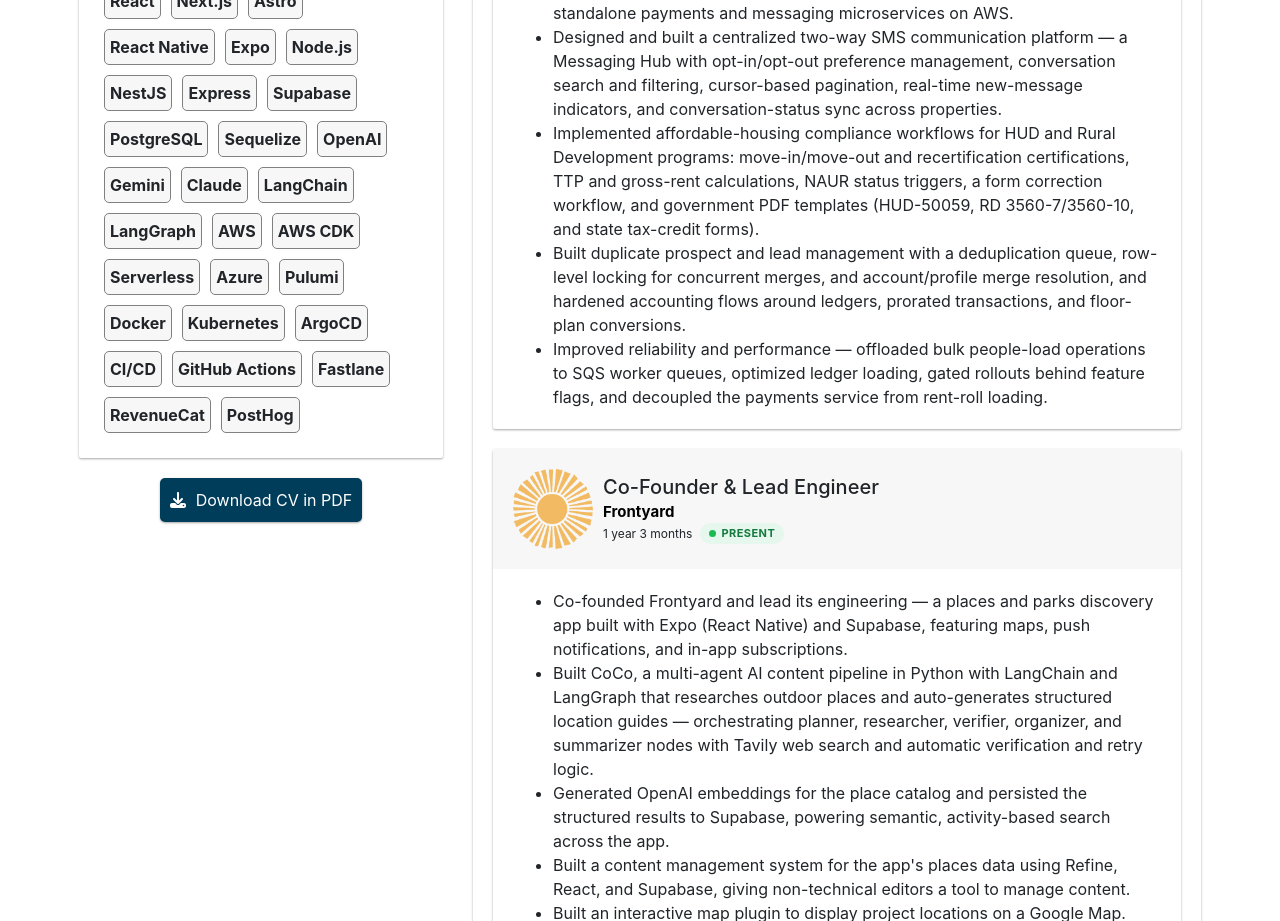
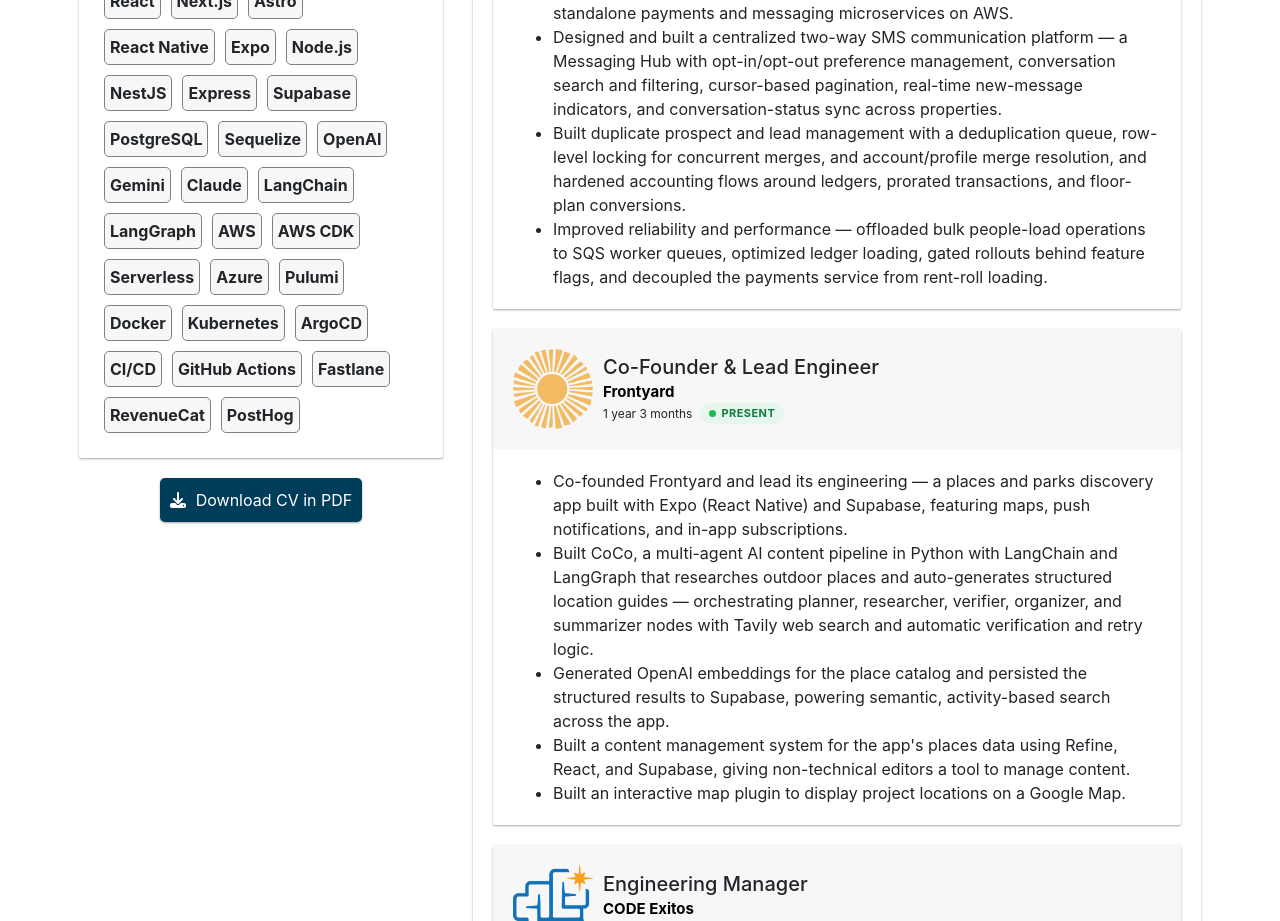
Before and after one commit to jehielmartinez/portfolio, a React (Vite) app: page / in a window 1280 px wide. Shown: the part 940-1861 px from the top of the page. Built offline with nearby package versions, Linux system fonts and the light colour scheme.

Commit message:
Trim Fortress experience bullets

```diff
--- a/src/assets/resume.ts
+++ b/src/assets/resume.ts
@@ -160,7 +160,6 @@
       activities: [
         'Senior full-stack engineer on a property-management and affordable-housing compliance SaaS, delivering features end to end across a Node.js/Sequelize backend, a React frontend, a shared TypeScript component library, and standalone payments and messaging microservices on AWS.',
         'Designed and built a centralized two-way SMS communication platform — a Messaging Hub with opt-in/opt-out preference management, conversation search and filtering, cursor-based pagination, real-time new-message indicators, and conversation-status sync across properties.',
-        'Implemented affordable-housing compliance workflows for HUD and Rural Development programs: move-in/move-out and recertification certifications, TTP and gross-rent calculations, NAUR status triggers, a form correction workflow, and government PDF templates (HUD-50059, RD 3560-7/3560-10, and state tax-credit forms).',
         'Built duplicate prospect and lead management with a deduplication queue, row-level locking for concurrent merges, and account/profile merge resolution, and hardened accounting flows around ledgers, prorated transactions, and floor-plan conversions.',
         'Improved reliability and performance — offloaded bulk people-load operations to SQS worker queues, optimized ledger loading, gated rollouts behind feature flags, and decoupled the payments service from rent-roll loading.'
       ]
```
